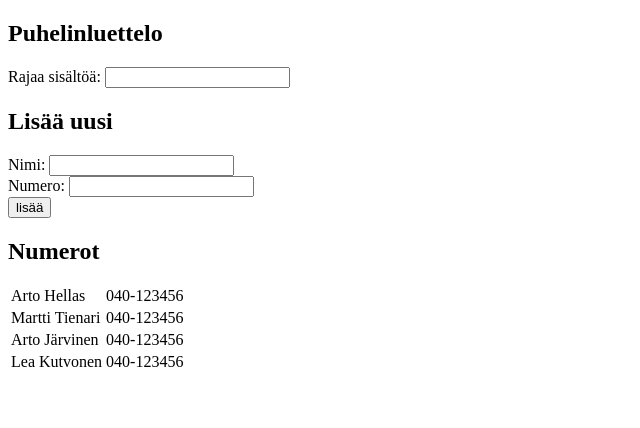
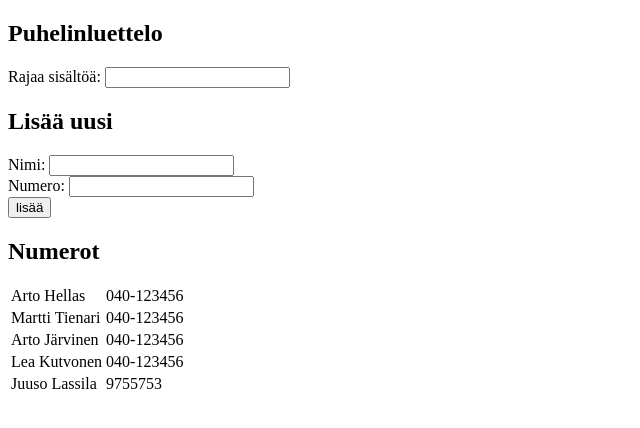
Before and after one commit to MrNerd24/fullstack-kurssi-teht-v-t, a React (Create React App) app in the folder Osa2/project4/: page / in a window 1280 px wide. Shown: the top 428 px of the page, without its empty margins (0-640 px from the left). Built offline with nearby package versions, Linux system fonts and the light colour scheme; data requests are answered from the project's data file; the HTML template or start-up script is replaced by a standard one.

Commit message:
Tehtävä 2.14

```diff
--- a/Osa2/project4/db.json
+++ b/Osa2/project4/db.json
@@ -19,6 +19,11 @@
       "name": "Lea Kutvonen",
       "number": "040-123456",
       "id": 4
+    },
+    {
+      "name": "Juuso Lassila",
+      "number": "9755753",
+      "id": 5
     }
   ]
 }
--- a/Osa2/project4/src/App.js
+++ b/Osa2/project4/src/App.js
@@ -9,10 +9,10 @@ class App extends React.Component {
         super(props)
         this.state = {
             persons: [
-                { name: 'Arto Hellas', number: '040-123456' },
-                { name: 'Martti Tienari', number: '040-123456' },
-                { name: 'Arto Järvinen', number: '040-123456' },
-                { name: 'Lea Kutvonen', number: '040-123456' }
+                {name: 'Arto Hellas', number: '040-123456'},
+                {name: 'Martti Tienari', number: '040-123456'},
+                {name: 'Arto Järvinen', number: '040-123456'},
+                {name: 'Lea Kutvonen', number: '040-123456'}
             ],
             newName: '',
             newNumber: '',
@@ -21,7 +21,7 @@ class App extends React.Component {
     }
 
     componentWillMount() {
-        Axios.get("http://localhost:3001/persons").then((response)=> {
+        Axios.get("http://localhost:3001/persons").then((response) => {
             this.setState({persons: response.data})
         })
     }
@@ -41,18 +41,25 @@ class App extends React.Component {
     }
 
     handleSubmit = () => {
+        let newPerson = {name: this.state.newName, number: this.state.newNumber}
         let persons = this.state.persons
+
         if (!persons.some((person) => person.name === this.state.newName)) {
-            persons = [...persons, {name: this.state.newName, number: this.state.newNumber}]
+            Axios.post("http://localhost:3001/persons", newPerson).then((response) => {
+                newPerson = response.data
+
+                persons = [...persons, newPerson]
+                this.setState({
+                    persons
+                })
+            })
         }
 
         this.setState({
-            persons,
             newName: "",
             newNumber: ""
         })
     }
-
 
 
     handleFilterChange = (event) => {
```
